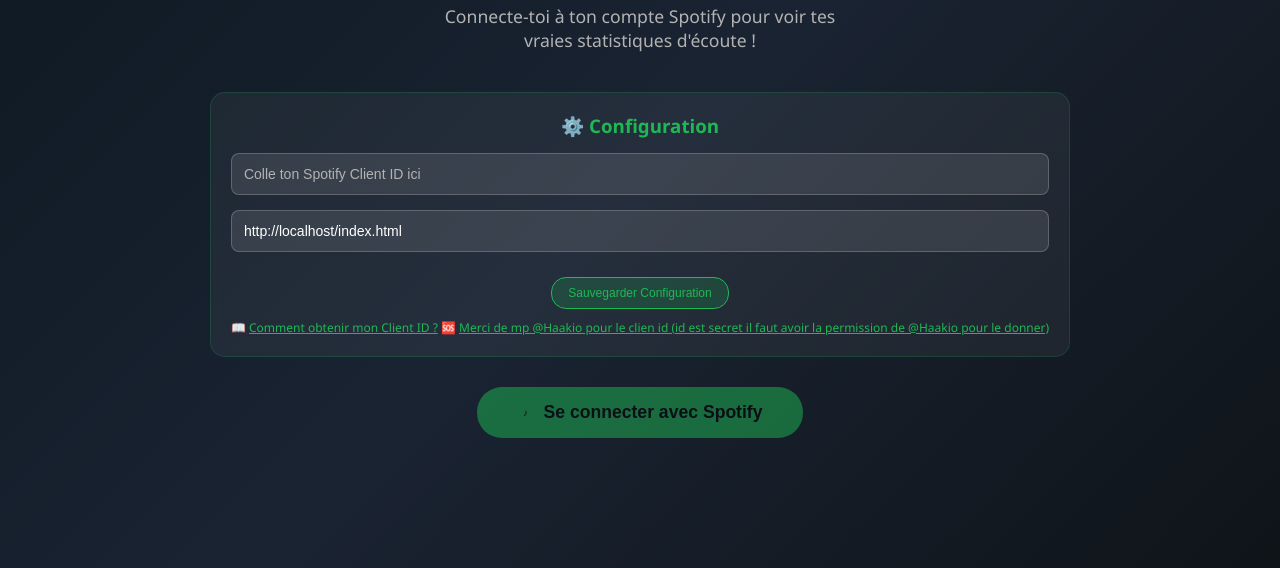
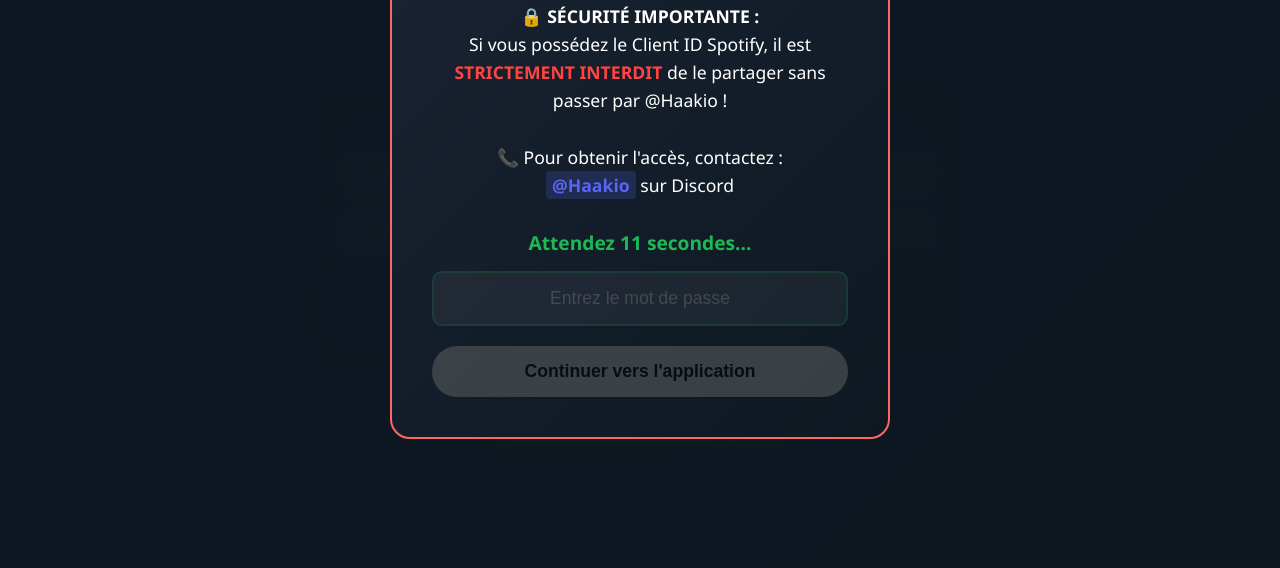
Before and after one commit to Haakio/spotifystat, a plain HTML site: page index.html in a window 1280 px wide. Shown: the part 232-800 px from the top of the page. Drawn offline with Linux system fonts and the light colour scheme.

Commit message:
Update index.html

```diff
--- a/index.html
+++ b/index.html
@@ -539,6 +539,111 @@
             0% { transform: rotate(0deg); }
             100% { transform: rotate(360deg); }
         }
+        .warning-overlay {
+    position: fixed;
+    top: 0;
+    left: 0;
+    width: 100%;
+    height: 100%;
+    background: rgba(13, 24, 33, 0.95);
+    display: flex;
+    align-items: center;
+    justify-content: center;
+    z-index: 2000;
+    backdrop-filter: blur(10px);
+}
+
+.warning-modal {
+    background: linear-gradient(135deg, #1a2332 0%, #0d1821 100%);
+    border: 2px solid #ff4444;
+    border-radius: 20px;
+    padding: 40px;
+    max-width: 500px;
+    text-align: center;
+    animation: warningPulse 2s infinite;
+}
+
+.warning-title {
+    color: #ff4444;
+    font-size: 2rem;
+    font-weight: 700;
+    margin-bottom: 20px;
+    text-shadow: 0 0 10px rgba(255, 68, 68, 0.5);
+}
+
+.warning-text {
+    color: #ffffff;
+    font-size: 1.1rem;
+    line-height: 1.6;
+    margin-bottom: 30px;
+}
+
+.discord-mention {
+    color: #5865f2;
+    font-weight: 600;
+    background: rgba(88, 101, 242, 0.2);
+    padding: 2px 6px;
+    border-radius: 4px;
+}
+
+.password-section {
+    margin-top: 30px;
+}
+
+.password-input {
+    width: 100%;
+    background: rgba(255, 255, 255, 0.1);
+    border: 2px solid rgba(29, 185, 84, 0.3);
+    border-radius: 10px;
+    padding: 15px;
+    color: #ffffff;
+    font-size: 1.1rem;
+    text-align: center;
+    margin-bottom: 20px;
+}
+
+.password-input:disabled {
+    opacity: 0.5;
+    cursor: not-allowed;
+}
+
+.continue-btn {
+    background: #1db954;
+    color: #000;
+    border: none;
+    padding: 15px 30px;
+    border-radius: 25px;
+    font-size: 1.1rem;
+    font-weight: 600;
+    cursor: pointer;
+    transition: all 0.3s ease;
+    width: 100%;
+}
+
+.continue-btn:disabled {
+    background: #666;
+    cursor: not-allowed;
+    opacity: 0.5;
+}
+
+.continue-btn:not(:disabled):hover {
+    background: #1ed760;
+    transform: translateY(-2px);
+    box-shadow: 0 10px 20px rgba(29, 185, 84, 0.3);
+}
+
+.countdown {
+    color: #1db954;
+    font-size: 1.2rem;
+    font-weight: 700;
+    margin-bottom: 15px;
+}
+
+@keyframes warningPulse {
+    0%, 100% { border-color: #ff4444; }
+    50% { border-color: #ff6666; }
+}
+
     </style>
 </head>
 <body>
@@ -555,6 +660,32 @@
             </div>
         </div>
 
+        <!-- Avertissement de sécurité -->
+<div class="warning-overlay" id="warningOverlay">
+    <div class="warning-modal">
+        <div class="warning-title">⚠️ AVERTISSEMENT ⚠️</div>
+        <div class="warning-text">
+            <p><strong>🔒 SÉCURITÉ IMPORTANTE :</strong></p>
+            <p>Si vous possédez le Client ID Spotify, il est <strong style="color: #ff4444;">STRICTEMENT INTERDIT</strong> de le partager sans passer par @Haakio !</p>
+            <br>
+            <p>📞 Pour obtenir l'accès, contactez :</p>
+            <p><span class="discord-mention">@Haakio</span> sur Discord</p>
+        </div>
+
+        <div class="password-section">
+            <div class="countdown" id="countdown">Attendez 15 secondes...</div>
+            <input type="password"
+                   class="password-input"
+                   id="passwordInput"
+                   placeholder="Entrez le mot de passe"
+                   disabled>
+            <button class="continue-btn" id="continueBtn" disabled>
+                Continuer vers l'application
+            </button>
+        </div>
+    </div>
+</div>
+
         <div class="main-content">
             <!-- Écran de connexion -->
             <div class="login-screen" id="loginScreen">
@@ -568,7 +699,6 @@
                     <button class="config-btn" id="saveConfigBtn">Sauvegarder Configuration</button>
                     <div style="font-size: 12px; color: #b3b3b3; margin-top: 10px;">
                         📖 <a href="#" id="helpLink" style="color: #1db954;">Comment obtenir mon Client ID ?</a>
-                        🆘 <a href="#" id="helpLink" style="color: #1db954;">Merci de mp @Haakio pour le clien id (id est secret il faut avoir la permission de @Haakio pour le donner)</a>
                     </div>
                 </div>
 
@@ -661,6 +791,65 @@
         let currentSection = 'artists';
         let userData = {};
 
+        // Protection par mot de passe
+let countdownTimer = 15;
+let canEnter = false;
+
+// Initialiser la protection
+window.addEventListener('load', () => {
+    startCountdown();
+});
+
+function startCountdown() {
+    const countdownEl = document.getElementById('countdown');
+    const passwordInput = document.getElementById('passwordInput');
+    const continueBtn = document.getElementById('continueBtn');
+
+    const timer = setInterval(() => {
+        countdownEl.textContent = `Attendez ${countdownTimer} secondes...`;
+        countdownTimer--;
+
+        if (countdownTimer < 0) {
+            clearInterval(timer);
+            countdownEl.textContent = "✅ Vous pouvez maintenant entrer le mot de passe";
+            passwordInput.disabled = false;
+            passwordInput.focus();
+            canEnter = true;
+        }
+    }, 1000);
+}
+
+// Vérification du mot de passe
+document.getElementById('continueBtn').addEventListener('click', () => {
+    const password = document.getElementById('passwordInput').value.toLowerCase();
+
+    if (!canEnter) {
+        alert('⏰ Attendez la fin du compte à rebours !');
+        return;
+    }
+
+    if (password === 'valorant') {
+        document.getElementById('warningOverlay').style.display = 'none';
+        showSuccess('🎉 Accès autorisé ! Bienvenue sur Spotify Stats');
+        initializeApp();
+    } else {
+        showError('❌ Mot de passe incorrect ! Contactez @Haakio sur Discord');
+        document.getElementById('passwordInput').value = '';
+        document.getElementById('passwordInput').style.borderColor = '#ff4444';
+
+        setTimeout(() => {
+            document.getElementById('passwordInput').style.borderColor = 'rgba(29, 185, 84, 0.3)';
+        }, 2000);
+    }
+});
+
+// Permettre Enter pour valider
+document.getElementById('passwordInput').addEventListener('keypress', (e) => {
+    if (e.key === 'Enter' && canEnter) {
+        document.getElementById('continueBtn').click();
+    }
+});
+
         // Éléments DOM
         const loginScreen = document.getElementById('loginScreen');
         const dashboard = document.getElementById('dashboard');
@@ -672,11 +861,6 @@
         const clientIdInput = document.getElementById('clientIdInput');
         const redirectUriInput = document.getElementById('redirectUriInput');
         const saveConfigBtn = document.getElementById('saveConfigBtn');
-
-        // Initialisation
-        window.addEventListener('load', () => {
-            initializeApp();
-        });
 
         function initializeApp() {
             // Pré-remplir les champs de configuration
```
